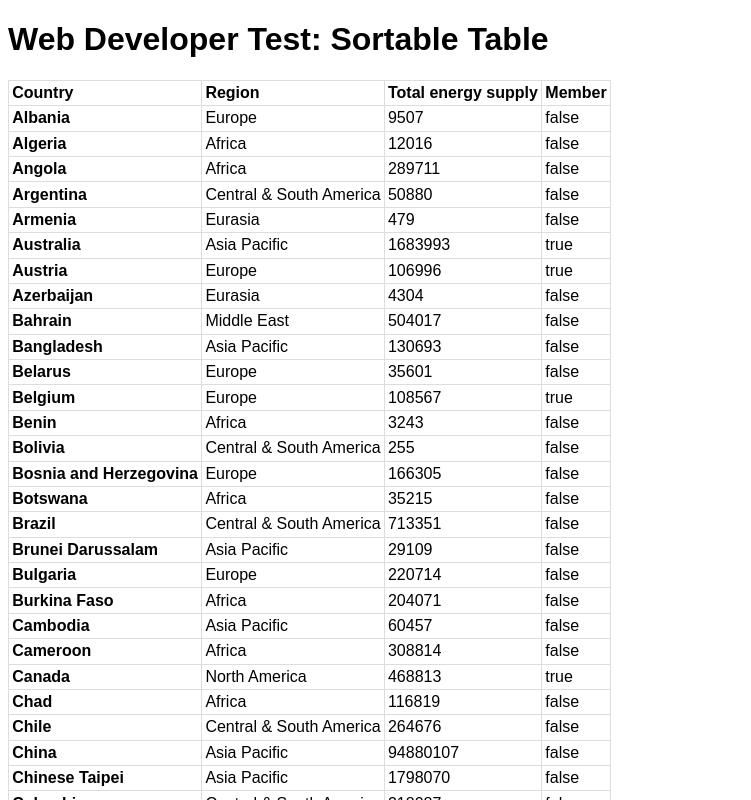
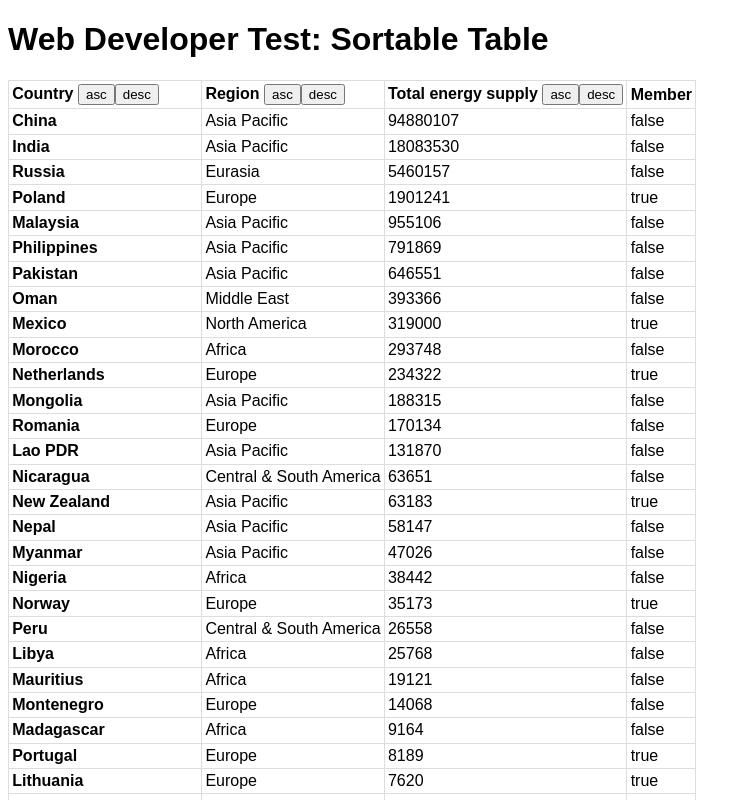
Before and after one commit to nmorduch/table-test, a Vue app: page / in a window 1280 px wide. Shown: the top 800 px of the page, without its empty margins (0-751 px from the left). Built offline with nearby package versions, Linux system fonts and the light colour scheme.

Commit message:
Allow sorting countries asc or desc by column
Set initial sort to 'Total engergy supply', descending

```diff
--- a/src/App.vue
+++ b/src/App.vue
@@ -1,6 +1,34 @@
 <script setup>
+import { ref } from 'vue'
 import Country from './components/Country.vue'
 import data from './assets/data.json'
+
+const countries = ref([...data])
+sortCountries()
+
+function sortCountries(property = 'Total energy supply', ascending = false) {
+  countries.value.sort((a, b) => {
+    let propertyA = a[property]
+    let propertyB = b[property]
+    if (ascending) {
+      if (propertyA < propertyB) {
+        return -1
+      }
+      if (propertyA > propertyB) {
+        return 1
+      }
+      return 0
+    } else {
+      if (propertyA < propertyB) {
+        return 1
+      }
+      if (propertyA > propertyB) {
+        return -1
+      }
+      return 0
+    }
+  })
+}
 </script>
 
 <template>
@@ -12,15 +40,27 @@ import data from './assets/data.json'
     <table>
       <thead>
         <tr>
-          <th>Country</th>
-          <th>Region</th>
-          <th>Total energy supply</th>
+          <th>
+            Country
+            <button @click="sortCountries('country', (ascending = true))">asc</button>
+            <button @click="sortCountries('country', (ascending = false))">desc</button>
+          </th>
+          <th>
+            Region
+            <button @click="sortCountries('region', (ascending = true))">asc</button>
+            <button @click="sortCountries('region', (ascending = false))">desc</button>
+          </th>
+          <th>
+            Total energy supply
+            <button @click="sortCountries('Total energy supply', (ascending = true))">asc</button>
+            <button @click="sortCountries('Total energy supply', (ascending = false))">desc</button>
+          </th>
           <th>Member</th>
         </tr>
       </thead>
       <tbody>
         <Country
-          v-for="country in data"
+          v-for="country in countries"
           :key="country.country"
           :countryName="country.country"
           :region="country.region"
```
